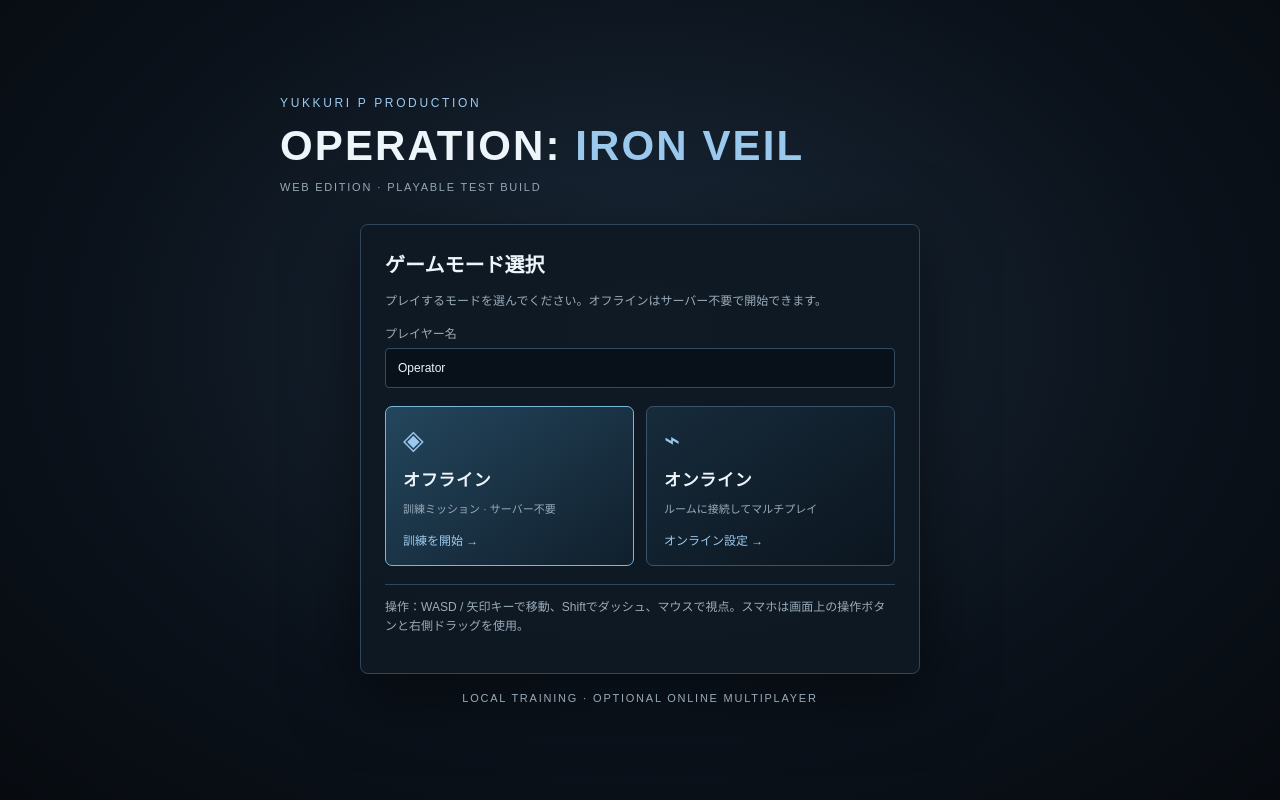
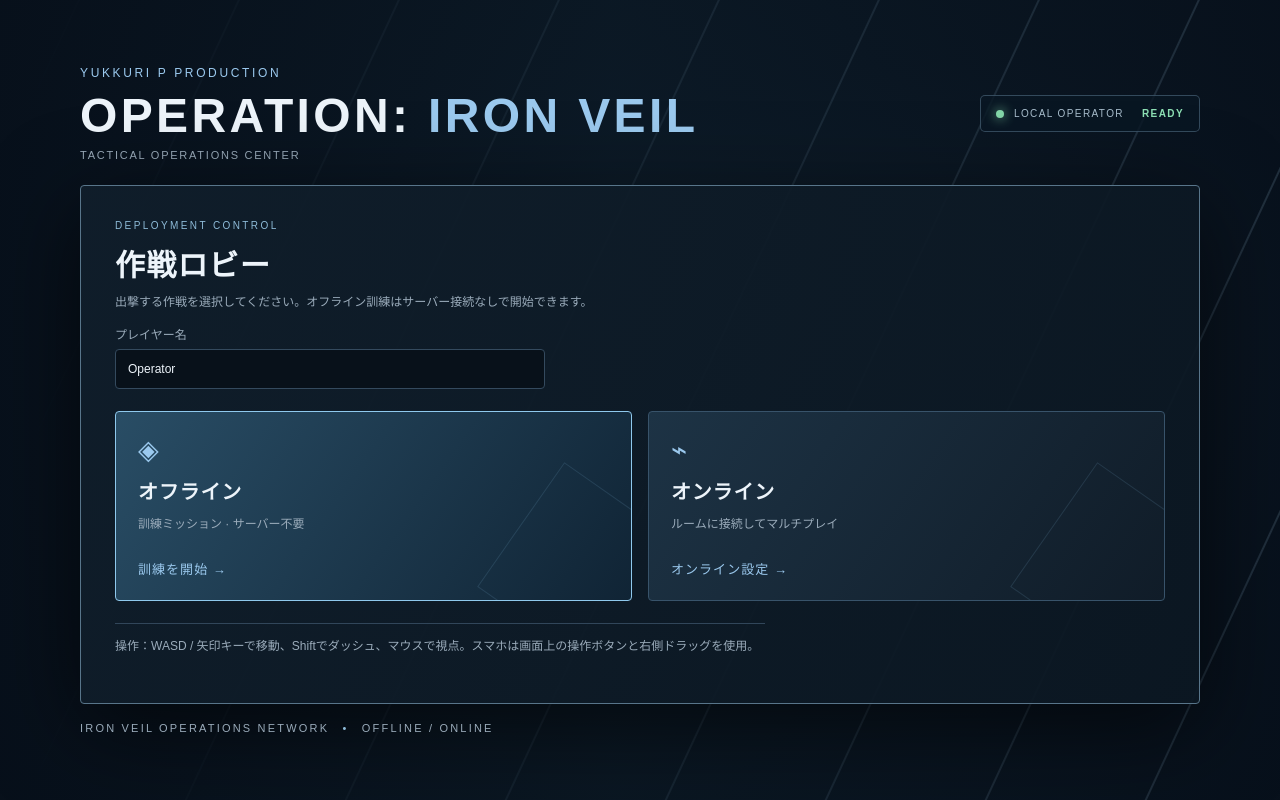
Before and after one commit to YukkuriP/Yukkuri-FPS2, an Electron app: page web/index.html in a window 1280 px wide. Drawn offline with nearby package versions, Linux system fonts and the light colour scheme; no server answers.

Commit message:
Add startup loading sequence and operations lobby; publish stable release

```diff
--- a/web/client.js
+++ b/web/client.js
@@ -8,6 +8,7 @@ let peers = new Map(), move = {forward:false,back:false,left:false,right:false};
 const characterLoader = new GLTFLoader();
 const characterModelUrl = "./assets/characters/operator.glb";
 const characterMixers = new Set();
+let startupGroundTexture = null;
 let trainingBots = [];
 let viewArms = null, cameraBob = 0;
 let touchLook = false, lastTouch = null, joined = false, onlineMode = false;
@@ -16,7 +17,26 @@ let ammo = 30, reserveAmmo = 120, reloading = false, reloadUntil = 0, hitMarkerU
 const raycaster = new THREE.Raycaster();
 const playerId = crypto.randomUUID ? crypto.randomUUID() : String(Math.random()).slice(2);
 const palette = [0x8db9d9,0xd2a56e,0x9cc8a4,0xc5a1db,0xd58c8c,0xd7d7a0];
-setTimeout(() => { intro.classList.add("hidden"); lobby.classList.remove("hidden"); }, 1700);
+async function runStartupSequence(){
+ const started=performance.now();
+ const progress=$("loadProgress"), percent=$("loadPercent"), status=$("loadStatus");
+ const stages=[
+  ["ゲームシステムを初期化",async()=>{await new Promise(resolve=>requestAnimationFrame(()=>resolve()));}],
+  ["キャラクターデータを確認",async()=>{try{const response=await fetch(characterModelUrl,{cache:"force-cache"});if(response.ok)await response.arrayBuffer();}catch{/* Procedural fallback is available when the optional model is absent. */}}],
+  ["地形テクスチャを準備",async()=>{startupGroundTexture=createGroundTexture();}],
+  ["戦闘モジュールを準備",async()=>{await Promise.resolve();}]
+ ];
+ for(let i=0;i<stages.length;i++){
+  status.textContent=stages[i][0].toUpperCase();
+  try{await stages[i][1]();}catch{/* Continue with built-in fallback assets. */}
+  const value=Math.round(((i+1)/stages.length)*100);
+  progress.style.width=value+"%";percent.textContent=value+"%";
+ }
+ const remaining=Math.max(0,1500-(performance.now()-started));
+ if(remaining)await new Promise(resolve=>setTimeout(resolve,remaining));
+ intro.classList.add("hidden");lobby.classList.remove("hidden");
+}
+runStartupSequence();
 
 $("offlineBtn").addEventListener("click", startOffline);
 $("showOnlineBtn").addEventListener("click", () => {
@@ -141,7 +161,8 @@ function initScene(){
  sun.shadow.mapSize.set(1024,1024);sun.shadow.camera.left=-24;sun.shadow.camera.right=24;
  sun.shadow.camera.top=24;sun.shadow.camera.bottom=-24;sun.shadow.bias=-0.00025;scene.add(sun);
  const mat=(color,roughness=.88)=>new THREE.MeshStandardMaterial({color,roughness,metalness:.08});
- const groundTexture=createGroundTexture();
+ const groundTexture=startupGroundTexture||createGroundTexture();
+ startupGroundTexture=null;
  groundTexture.wrapS=groundTexture.wrapT=THREE.RepeatWrapping;groundTexture.repeat.set(18,18);
  const groundMat=new THREE.MeshStandardMaterial({color:0x66727a,map:groundTexture,roughness:1});
  const floor=new THREE.Mesh(new THREE.BoxGeometry(42,1,42),groundMat);floor.position.y=-.5;floor.receiveShadow=true;scene.add(floor);
--- a/web/index.html
+++ b/web/index.html
@@ -8,16 +8,19 @@
 <link rel="stylesheet" href="./style.css">
 </head>
 <body>
-<div id="intro" class="screen">
+<div id="intro" class="screen intro-screen">
   <div class="eyebrow">OPERATION: IRON VEIL</div>
   <div id="credit">ゆっくりP製作</div>
-  <div class="sub">INITIALIZING SYSTEMS</div>
+  <div class="sub" id="loadStatus">SYSTEM INITIALIZATION</div>
+  <div class="load-track"><span id="loadProgress"></span></div>
+  <div class="load-percent" id="loadPercent">0%</div>
 </div>
-<div id="lobby" class="screen hidden">
-  <header><div class="eyebrow">YUKKURI P PRODUCTION</div><h1>OPERATION: <span>IRON VEIL</span></h1><p>WEB EDITION · PLAYABLE TEST BUILD</p></header>
-  <section class="panel">
-    <h2>ゲームモード選択</h2>
-    <p class="hint">プレイするモードを選んでください。オフラインはサーバー不要で開始できます。</p>
+<div id="lobby" class="screen lobby-screen hidden">
+  <header class="lobby-header"><div><div class="eyebrow">YUKKURI P PRODUCTION</div><h1>OPERATION: <span>IRON VEIL</span></h1><p>TACTICAL OPERATIONS CENTER</p></div><div class="profile-chip"><span class="profile-dot"></span><span>LOCAL OPERATOR</span><strong>READY</strong></div></header>
+  <section class="panel lobby-panel">
+    <div class="lobby-kicker">DEPLOYMENT CONTROL</div>
+    <h2>作戦ロビー</h2>
+    <p class="hint">出撃する作戦を選択してください。オフライン訓練はサーバー接続なしで開始できます。</p>
     <label>プレイヤー名<input id="playerName" maxlength="16" value="Operator"></label>
     <div class="modeChoices">
       <button id="offlineBtn" class="modeCard">
@@ -43,7 +46,7 @@
     </section>
     <p class="hint controlsHint">操作：WASD / 矢印キーで移動、Shiftでダッシュ、マウスで視点。スマホは画面上の操作ボタンと右側ドラッグを使用。</p>
   </section>
-  <footer>LOCAL TRAINING · OPTIONAL ONLINE MULTIPLAYER</footer>
+  <footer>IRON VEIL OPERATIONS NETWORK <span>•</span> OFFLINE / ONLINE</footer>
 </div>
 <div id="game" class="hidden">
   <canvas id="view"></canvas>
--- a/web/style.css
+++ b/web/style.css
@@ -3,3 +3,37 @@
 
 /* Offline combat HUD */
 #ammoHud{border:1px solid #c9d9e477;background:#091521d9;border-radius:4px;padding:7px 10px;white-space:nowrap;color:#ffe0a1;font-size:14px;font-weight:700;font-variant-numeric:tabular-nums;letter-spacing:.08em}#reloadBtn{padding:8px 10px;font-size:11px;pointer-events:auto}#fireBtn{display:none;position:absolute;right:24px;bottom:132px;width:76px;height:76px;border-radius:50%;border:2px solid #e8f2fa99;background:#8e3c2bb8;color:#fff;font-weight:800;letter-spacing:.1em;touch-action:manipulation;z-index:2}#fireBtn:active{background:#d65a36dd}@media (pointer:coarse){#fireBtn{display:block}}@media(max-width:760px){#ammoHud{padding:5px 7px;font-size:12px}#reloadBtn{padding:5px 7px;font-size:10px}}
+
+/* Main menu / deployment lobby refresh */
+#intro.intro-screen{animation:none;transition:opacity .45s ease,visibility .45s ease;background:radial-gradient(ellipse at 50% 44%,#23394b 0%,#0b131d 58%,#05090e 100%)}
+#intro.intro-screen .sub{margin-top:4px}
+#credit{animation:creditHold 2.1s ease-in-out forwards}
+@keyframes creditHold{0%{opacity:0;transform:translateY(12px);filter:blur(7px)}25%,82%{opacity:1;transform:translateY(0);filter:blur(0)}100%{opacity:.9;transform:translateY(-3px);filter:blur(0)}}
+.load-track{width:min(360px,72vw);height:4px;margin-top:34px;background:#263847;border-radius:8px;overflow:hidden;box-shadow:0 0 18px #6bb8e322}
+.load-track span{display:block;width:0;height:100%;background:linear-gradient(90deg,#6da9d0,#d9f0ff);box-shadow:0 0 12px #8fcdf7;transition:width .22s ease}
+.load-percent{margin-top:10px;color:#a9c6d9;font-size:10px;letter-spacing:.18em;font-variant-numeric:tabular-nums}
+.lobby-screen{justify-content:center;align-items:stretch;padding:clamp(18px,4vw,54px);background:linear-gradient(90deg,#07101beF 0%,#0a1723d9 48%,#07101bf2 100%),radial-gradient(ellipse at 78% 42%,#36536a 0%,#142535 42%,#070c12 100%)}
+.lobby-screen:before{content:"";position:absolute;inset:0;pointer-events:none;opacity:.16;background:repeating-linear-gradient(115deg,transparent 0 70px,#9ec5df 71px,#9ec5df 72px,transparent 73px 145px);mask-image:linear-gradient(90deg,transparent,#000)}
+.lobby-header{position:relative;z-index:1;width:min(1120px,100%);margin:0 auto 24px;display:flex;justify-content:space-between;align-items:center;gap:18px}
+.lobby-header h1{font-size:clamp(27px,4.4vw,48px);margin:8px 0 2px;letter-spacing:.07em}
+.lobby-header p{margin:6px 0 0}
+.profile-chip{display:flex;align-items:center;gap:10px;padding:12px 15px;border:1px solid #607f9580;background:#0a1724c9;border-radius:5px;font-size:10px;letter-spacing:.14em;color:#a8bdcc;white-space:nowrap}
+.profile-chip strong{color:#8de0b4;margin-left:8px}
+.profile-dot{width:8px;height:8px;border-radius:50%;background:#83d6a8;box-shadow:0 0 12px #83d6a8}
+.lobby-panel{position:relative;z-index:1;width:min(1120px,100%);margin:0 auto;padding:clamp(18px,3vw,34px);background:linear-gradient(115deg,#101e2bea,#0b1722ed);border:1px solid #58758a;box-shadow:0 24px 90px #0009;border-radius:4px}
+.lobby-kicker{font-size:10px;letter-spacing:.24em;color:#8ebbd8;margin-bottom:10px}
+.lobby-panel h2{font-size:clamp(22px,3vw,30px);letter-spacing:.04em;margin:0 0 8px}
+.lobby-panel>.hint{max-width:650px;margin:0 0 12px}
+.lobby-panel label{max-width:430px}
+.lobby-panel .modeChoices{grid-template-columns:repeat(2,minmax(0,1fr));gap:16px;margin:22px 0}
+.lobby-panel .modeCard{min-height:190px;padding:22px;border-radius:4px;position:relative;overflow:hidden}
+.lobby-panel .modeCard:after{content:"";position:absolute;right:-28px;bottom:-44px;width:150px;height:150px;border:1px solid #8fc8ed22;transform:rotate(35deg);pointer-events:none}
+.lobby-panel .modeCard:first-child{border-color:#8fc9ed;background:linear-gradient(125deg,#294d65,#102435)}
+.lobby-panel .modeCard:nth-child(2){background:linear-gradient(125deg,#1d3345,#101c28)}
+.lobby-panel .modeCard strong{font-size:20px}
+.lobby-panel .modeCard small{font-size:12px}
+.lobby-panel .modeAction{font-size:13px;letter-spacing:.08em}
+.lobby-screen footer{position:relative;z-index:1;width:min(1120px,100%);margin:18px auto 0;letter-spacing:.2em}
+.lobby-screen footer span{color:#8ebbd8;margin:0 8px}
+@media(max-width:760px){.lobby-screen{padding:22px 15px;justify-content:flex-start}.lobby-header{margin:0 auto 18px;align-items:flex-start}.profile-chip{padding:9px;font-size:9px}.lobby-panel{padding:18px}.lobby-panel .modeChoices{gap:10px}.lobby-panel .modeCard{min-height:165px;padding:14px}.lobby-screen footer{font-size:9px}}
+@media(max-width:480px){.lobby-header{flex-direction:column}.profile-chip{align-self:flex-end}.lobby-panel .modeChoices{grid-template-columns:1fr}.lobby-panel .modeCard{min-height:130px}.lobby-screen{overflow-y:auto}}
```
Also changed, not shown: .github/workflows/build-windows.yml.
